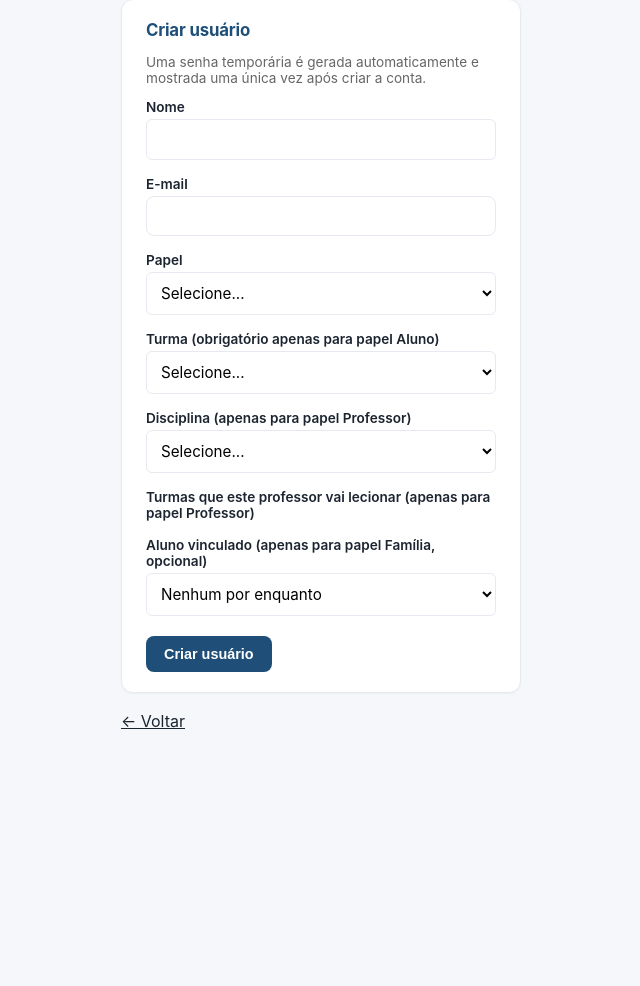
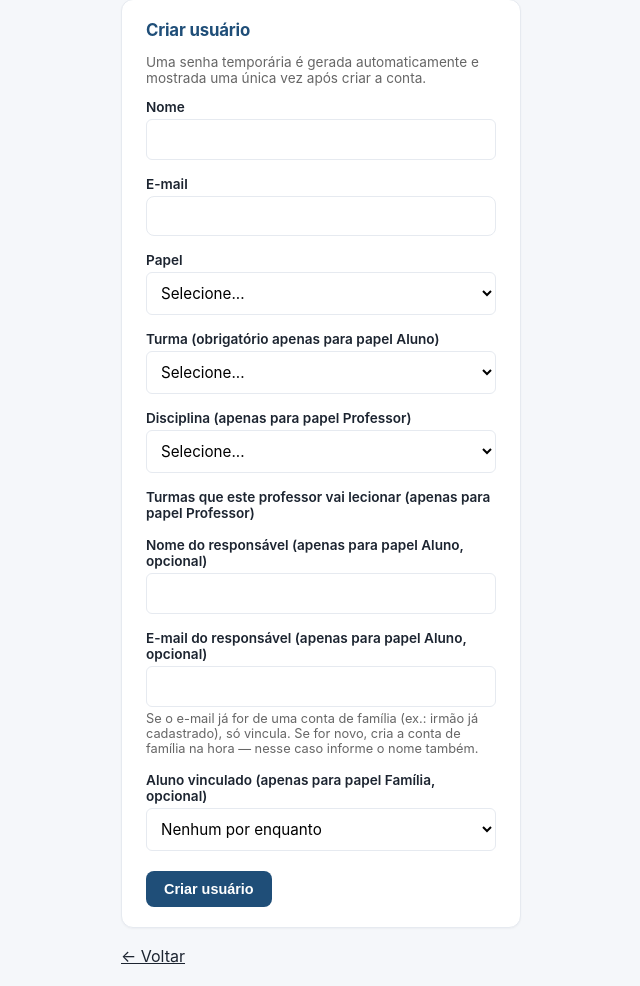
Before and after one commit to charlyjhone/aimedu-platform, a Flask app: template app/templates/gestao_usuarios_form.html in a window 1280 px wide. Shown: the part 73-1059 px from the top of the page, without its empty margins (319-959 px from the left). Before the commit the page ends 802 px from the top, so only its background shows below. Run offline with Flask 3, Linux system fonts and the light colour scheme; the template is opened without the code that fills it, so the values that code supplies are empty; some libraries are stand-ins or nearby versions.

Commit message:
Add responsible person's name and email fields
Added optional fields for responsible person's name and email in the user management form.

```diff
--- a/app/templates/gestao_usuarios_form.html
+++ b/app/templates/gestao_usuarios_form.html
@@ -54,6 +54,16 @@
     </label>
     {% endfor %}
 
+    <label for="nome_responsavel" style="margin-top:16px;">Nome do responsável (apenas para papel Aluno, opcional)</label>
+    <input type="text" id="nome_responsavel" name="nome_responsavel" value="{{ form.get('nome_responsavel', '') }}" style="width:100%; padding:10px; border:1px solid var(--borda); border-radius:6px; font-size:0.95rem;">
+
+    <label for="email_responsavel" style="margin-top:16px;">E-mail do responsável (apenas para papel Aluno, opcional)</label>
+    <input type="email" id="email_responsavel" name="email_responsavel" value="{{ form.get('email_responsavel', '') }}" style="width:100%; padding:10px; border:1px solid var(--borda); border-radius:6px; font-size:0.95rem;">
+    <p style="color:#666; font-size:0.8rem; margin-top:4px;">
+      Se o e-mail já for de uma conta de família (ex.: irmão já cadastrado), só vincula. Se for novo, cria a
+      conta de família na hora — nesse caso informe o nome também.
+    </p>
+
     <label for="aluno_vinculado_id" style="margin-top:16px;">Aluno vinculado (apenas para papel Família, opcional)</label>
     <select name="aluno_vinculado_id" id="aluno_vinculado_id" style="width:100%; padding:10px; border:1px solid var(--borda); border-radius:6px; font-size:0.95rem;">
       <option value="">Nenhum por enquanto</option>
```
